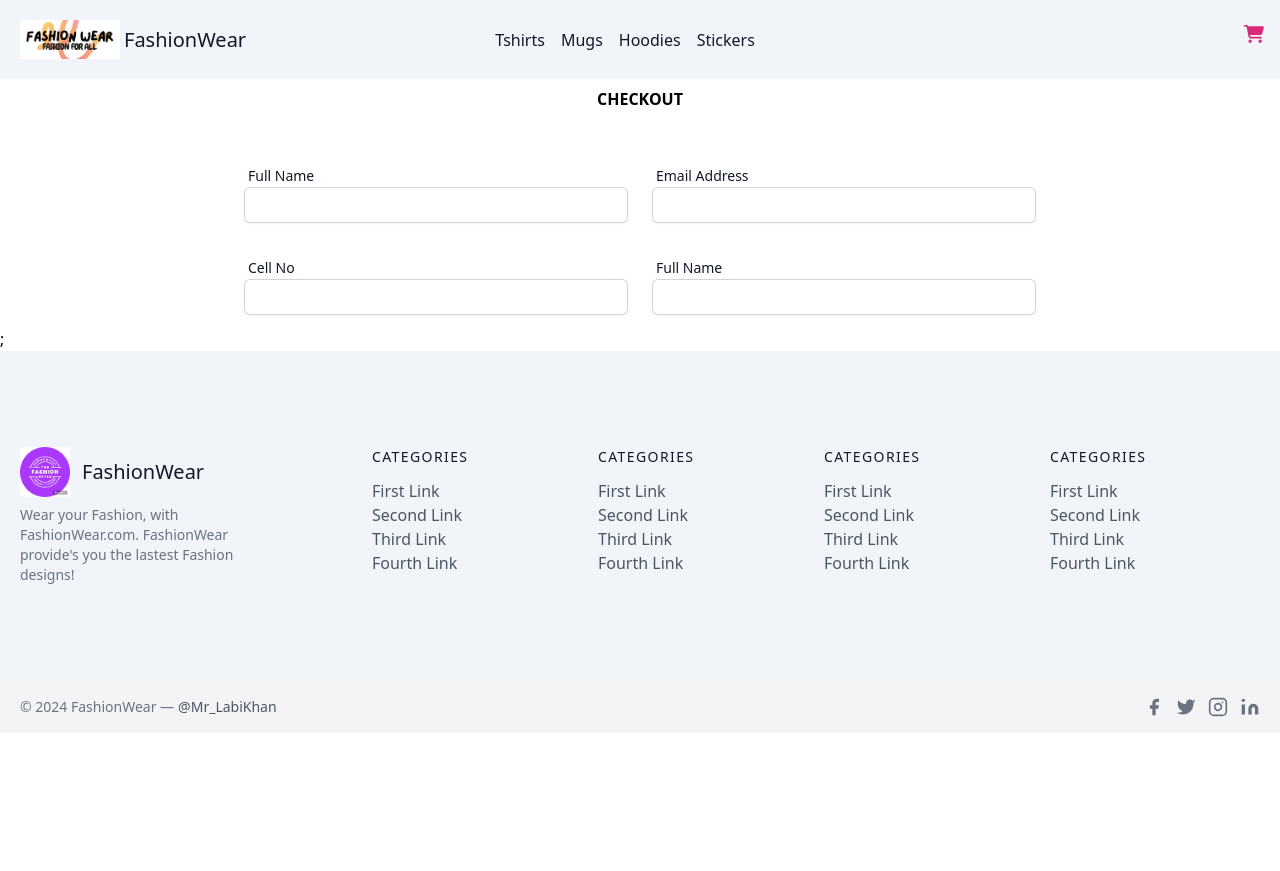
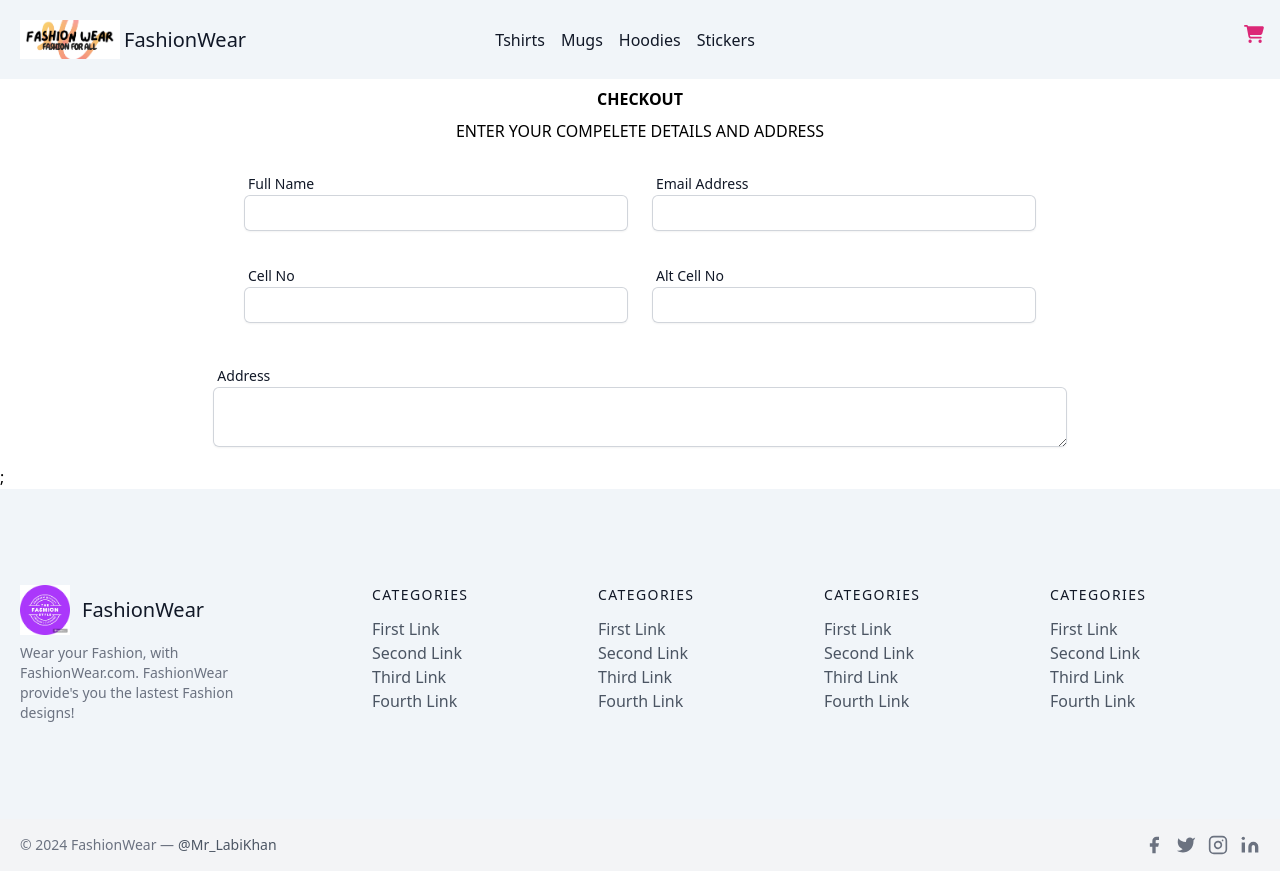
Before and after one commit to Laraib007/Ecommerce-NextJs-Project, a Next.js app: page /checkout in a window 1280 px wide. Shown: the top 871 px of the page. Before the commit the page ends 800 px from the top, so only its background shows below. Built offline with nearby package versions, Linux system fonts and the light colour scheme.

Commit message:
making all fileds

```diff
--- a/src/pages/checkout.js
+++ b/src/pages/checkout.js
@@ -5,7 +5,8 @@ const Checkout = () => {
     <div className='container'>
 
       <h1 className='m-2 font-bold text-center'>CHECKOUT</h1>
-     <div className="mt-10 flex container justify-center ">
+      <h1 className='m-2 font-xl text-center'>ENTER YOUR COMPELETE DETAILS AND ADDRESS</h1>
+     <div className="mt-4 flex container justify-center ">
 
       <div className='w-96 m-3 '>
         <label for="name" className=" text-sm font-medium ml-1 text-gray-900">Full Name</label>
@@ -22,10 +23,17 @@ const Checkout = () => {
           <input id="number" name="number" type="number" autocomplete="number" required className=" w-full rounded-md border-0 py-1.5 text-gray-900 shadow-sm ring-1 ring-inset ring-gray-300 placeholder:text-gray-400 focus:ring-2 focus:ring-inset focus:ring-indigo-600 sm:text-sm sm:leading-6" />
       </div>
       <div className='w-96 m-3 '>
-        <label for="name" className=" text-sm font-medium ml-1 text-gray-900">Full Name</label>
-          <input id="name" name="name" type="text" autocomplete="name" required className=" w-full rounded-md border-0 py-1.5 text-gray-900 shadow-sm ring-1 ring-inset ring-gray-300 placeholder:text-gray-400 focus:ring-2 focus:ring-inset focus:ring-indigo-600 sm:text-sm sm:leading-6" />
+        <label for="number" className=" text-sm font-medium ml-1 text-gray-900">Alt Cell No</label>
+          <input id="number" name="number" type="number" autocomplete="number" required className=" w-full rounded-md border-0 py-1.5 text-gray-900 shadow-sm ring-1 ring-inset ring-gray-300 placeholder:text-gray-400 focus:ring-2 focus:ring-inset focus:ring-indigo-600 sm:text-sm sm:leading-6" />
       </div>
       </div>
+      <div className="mt-4 flex container justify-center ">
+
+  <div className='w-2/3  m-3 '>
+    <label for="address" className=" text-sm font-medium ml-1 text-gray-900">Address</label>
+      <textarea id="address" name="address" type="text" autocomplete="address" required className=" w-full rounded-md border-0 py-1.5 text-gray-900 shadow-sm ring-1 ring-inset ring-gray-300 placeholder:text-gray-400 focus:ring-2 focus:ring-inset focus:ring-indigo-600 sm:text-sm sm:leading-6" />
+  </div>
+  </div>
     </div>
   )
 }
```
